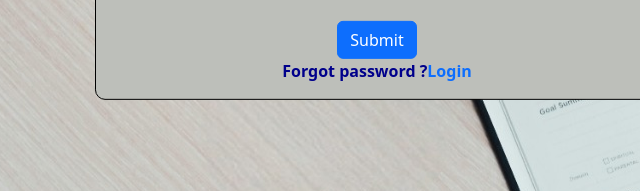
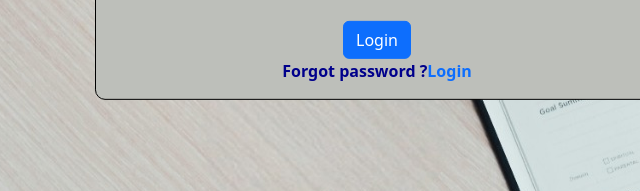
Before and after one commit to shreyaprajapati2405/TodoList, a plain HTML site: page Login.html in a window 1280 px wide. Shown: the part 443-634 px from the top of the page, 263-903 px from the left. Drawn offline with nearby package versions, Linux system fonts and the light colour scheme.

Commit message:
Update Login.html

```diff
--- a/Login.html
+++ b/Login.html
@@ -59,7 +59,7 @@ margin-top: 4%;
 
 
     <div class="submit-button">
-      <button class="btn btn-primary" type="submit" style="text-decoration: none;">Submit</button>
+      <button class="btn btn-primary" type="submit" style="text-decoration: none;">Login</button>
     </div>
       <p style="text-align: center;"><strong>Forgot password ?</strong><a href="Forgotpassword.html" style="text-decoration: none;"><strong>Login</strong></a></p>
     </form>
```
